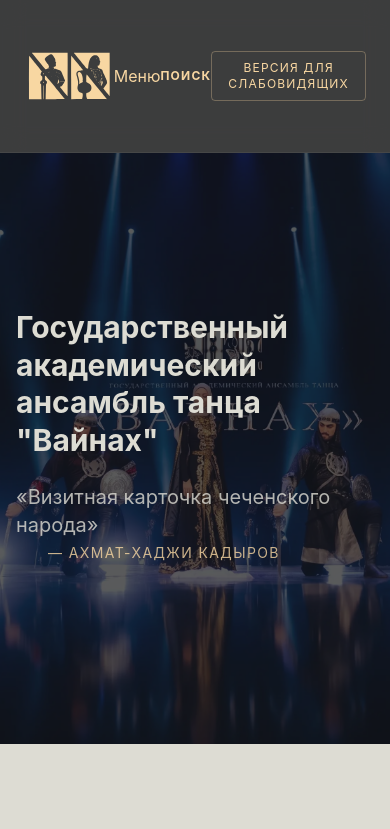
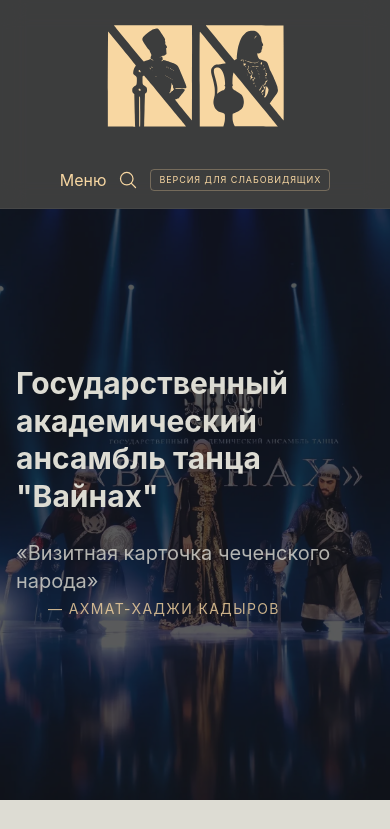
Before and after one commit to ibragim-ast/vainakh, a Next.js app: page / in a window 390 px wide. Shown: the top 829 px of the page. Built offline with nearby package versions, Linux system fonts and the light colour scheme.

Commit message:
Исправление адаптивности шапки

```diff
--- a/src/components/layouts/Header.tsx
+++ b/src/components/layouts/Header.tsx
@@ -29,8 +29,8 @@
   return (
     <>
       <header className="text-brand-gold px-6 py-4 sticky top-0 z-50 bg-brand-dark/80 backdrop-blur-md border-b border-white/5">
-        <div className="flex justify-between items-center max-w-6xl mx-auto w-full">
-          <Link href="/">
+        <div className="flex flex-col md:flex-row justify-between items-center max-w-6xl mx-auto w-full gap-4 md:gap-0">
+          <Link className="shrink-0" href="/">
             <Image
               aria-label="На главную страницу"
               alt="Логотип ансамбля Вайнах"
@@ -66,6 +66,7 @@
               </li>
             </ul>
           </nav>
+          <div className="flex items-center gap-3 md:gap-6">
             <button
               className="block md:hidden"
               onClick={() => setIsMobileMenuOpen(!isMobileMenuOpen)}
@@ -73,18 +74,33 @@
               {isMobileMenuOpen ? "Закрыть" : "Меню"}
             </button>
             <button
-            className="text-xs uppercase cursor-pointer tracking-widest font-bold transition-all duration-300 hover:text-brand-light hover:opacity-80"
+              aria-label="Поиск"
+              className="cursor-pointer transition-all duration-300 hover:text-brand-light hover:opacity-80"
               onClick={() => setIsSearchOpen(true)}
             >
-            Поиск
+              <svg
+                xmlns="http://www.w3.org/2000/svg"
+                fill="none"
+                viewBox="0 0 24 24"
+                strokeWidth={1.5}
+                stroke="currentColor"
+                className="w-5 h-5 md:w-6 md:h-6"
+              >
+                <path
+                  strokeLinecap="round"
+                  strokeLinejoin="round"
+                  d="m21 21-5.197-5.197m0 0A7.5 7.5 0 1 0 5.196 5.196a7.5 7.5 0 0 0 10.607 10.607Z"
+                />
+              </svg>
             </button>
             <button
-            className="px-4 py-2 text-xs uppercase tracking-widest border border-brand-gold/30 rounded-sm transition-colors hover:border-brand-gold hover:bg-brand-gold/10"
+              className="text-[9px] md:text-xs px-2 py-1 md:px-4 md:py-2 text-center leading-tight uppercase tracking-widest border border-brand-gold/30 rounded-sm transition-colors hover:border-brand-gold hover:bg-brand-gold/10"
               onClick={toggleA11yMode}
               aria-label="Версия для слабовидящих"
             >
               {isA11yMode ? "Обычная версия" : "Версия для слабовидящих"}
             </button>
+          </div>
         </div>
       </header>
       {isSearchOpen && (
```
Lines whose indentation alone changed are shown as unchanged.
